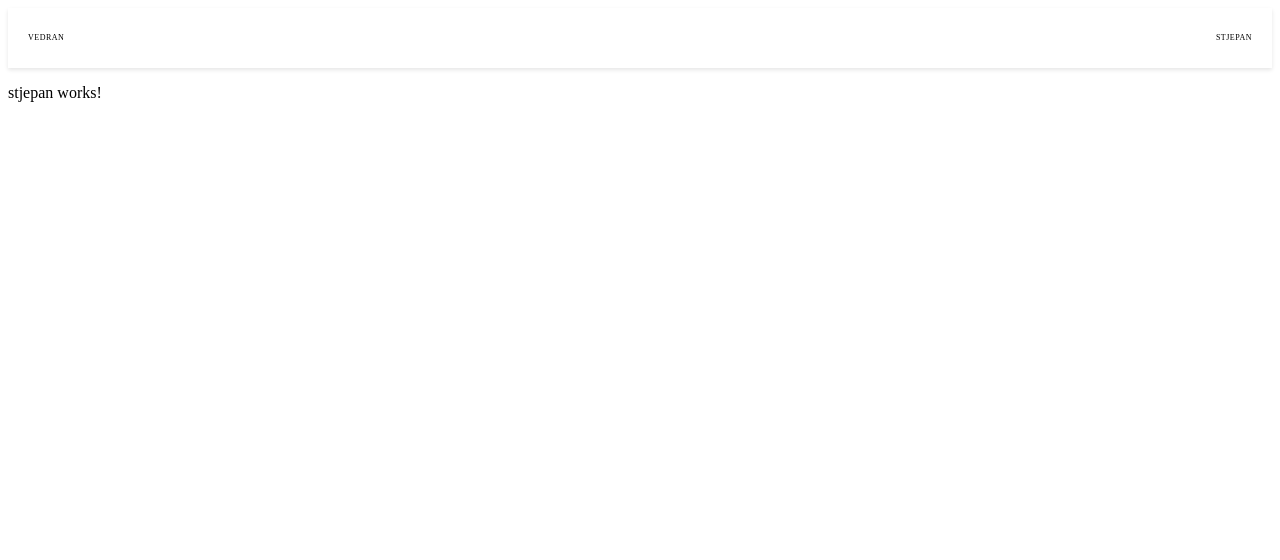
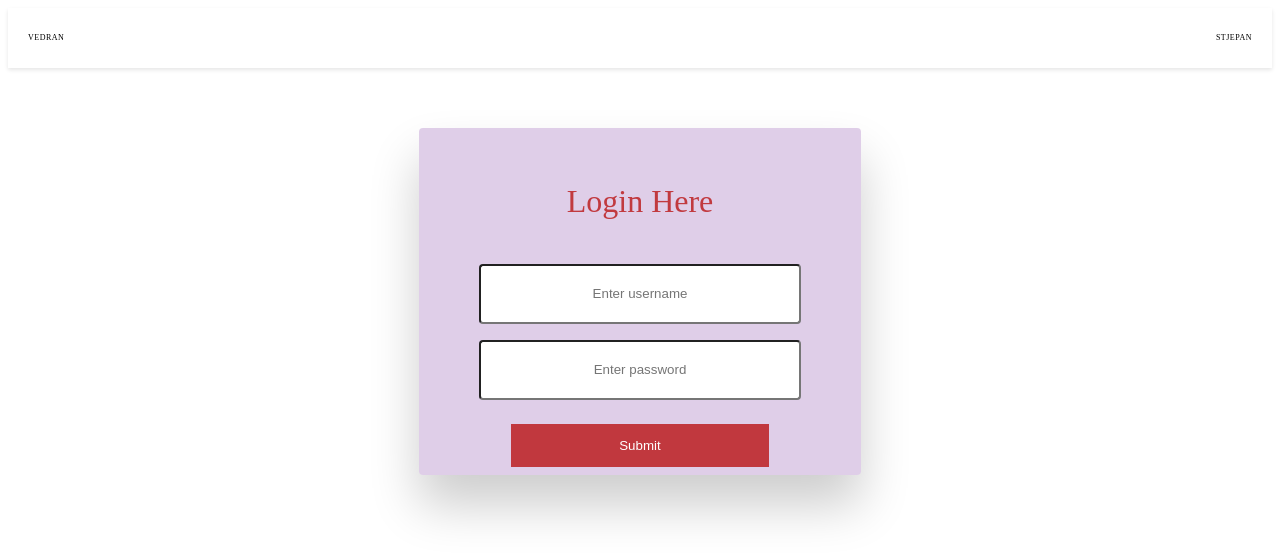
Before and after one commit to majkprpik/angular-edu-2023, an Angular app: page /stjepan in a window 1280 px wide. Shown: the top 560 px of the page. Built offline with nearby package versions, Linux system fonts and the light colour scheme.

Commit message:
Login forum

```diff
--- a/src/app/modules/stjepan/stjepan.component.html
+++ b/src/app/modules/stjepan/stjepan.component.html
@@ -1 +1,20 @@
-<p>stjepan works!</p>
+<div id="form-wrap">
+  <h1>Login Here</h1>
+  <div id="login-form">
+    <p>
+      <input type="text" [(ngModel)]="username" placeholder="Enter username" />
+    </p>
+    <p>
+      <input
+        type="password"
+        [(ngModel)]="password"
+        placeholder="Enter password"
+      />
+    </p>
+    <p>
+      <button (click)="ispisImena(username)" (click)="ispisSifre(password)">
+        Submit
+      </button>
+    </p>
+  </div>
+</div>
--- a/src/app/modules/stjepan/stjepan.component.scss
+++ b/src/app/modules/stjepan/stjepan.component.scss
@@ -0,0 +1,51 @@
+#form-wrap {
+    background-color: rgba(96, 12, 138, 0.2);
+    width: 35%;
+    margin: 60px auto;
+    text-align: center;
+    padding: 20px 0 0 0;
+    border-radius: 4px;
+    box-shadow: 0px 30px 50px 0px rgba(0, 0, 0, 0.2);
+
+    h1 {
+        color: rgba(185, 16, 16, 0.785);
+        padding: 14px 20px;
+        font-weight: 300;
+        text-align: center;
+        margin-bottom: 30px;
+    }
+
+    #login-form {
+        padding: 0 60px;
+
+        p {
+            position: relative;
+        }
+
+        input {
+            display: block;
+            color: rgba(185, 16, 16, 0.785);
+            box-sizing: border-box;
+            width: 100%;
+            outline: none;
+            height: 60px;
+            text-align: center;
+            line-height: 60px;
+            border-radius: 4px;
+        }
+
+        button {
+            background-color: rgba(185, 16, 16, 0.785);
+            color: white;
+            padding: 14px 20px;
+            margin: 8px 0;
+            border: none;
+            cursor: pointer;
+            width: 80%;
+
+            button:hover {
+                opacity: 0.8;
+            }
+        }
+    }
+}
--- a/src/app/modules/stjepan/stjepan.component.ts
+++ b/src/app/modules/stjepan/stjepan.component.ts
@@ -6,5 +6,14 @@ import { Component } from '@angular/core';
   styleUrls: ['./stjepan.component.scss']
 })
 export class StjepanComponent {
+  username = "";
+  password = "";
 
+  ispisImena(ime: string) {
+    console.log("Username: " + ime);
+  }
+
+  ispisSifre(sifra: string) {
+    console.log("Password: " + sifra);
+  }
 }
--- a/src/app/modules/stjepan/stjepan.module.ts
+++ b/src/app/modules/stjepan/stjepan.module.ts
@@ -1,3 +1,4 @@
+import { FormsModule } from '@angular/forms';
 import { NgModule } from '@angular/core';
 import { CommonModule } from '@angular/common';
 
@@ -11,7 +12,8 @@ import { StjepanComponent } from './stjepan.component';
   ],
   imports: [
     CommonModule,
-    StjepanRoutingModule
+    StjepanRoutingModule,
+    FormsModule
   ]
 })
 export class StjepanModule { }
```
Also changed, not shown: 1 other file (tests, documents, lock files or other folders).
